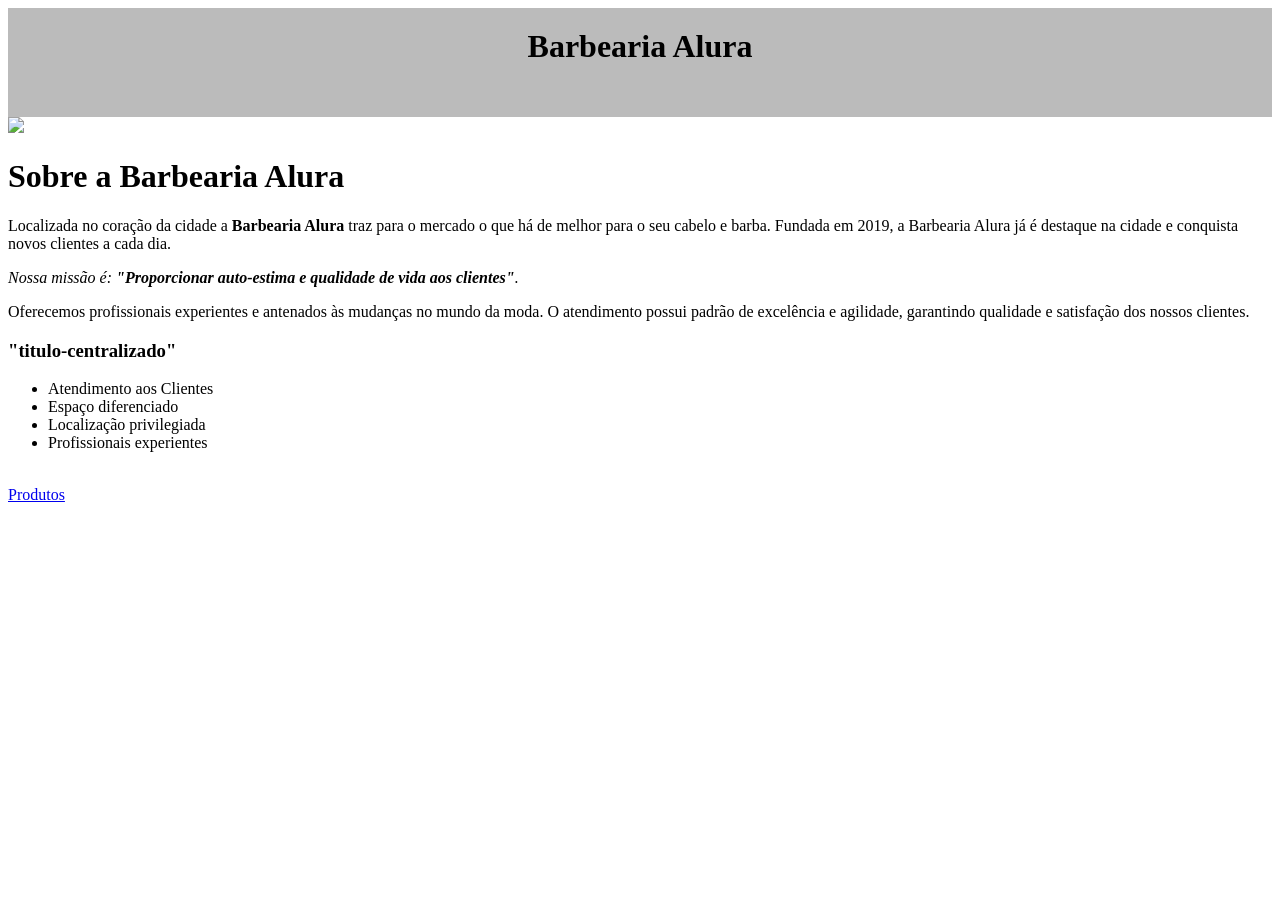
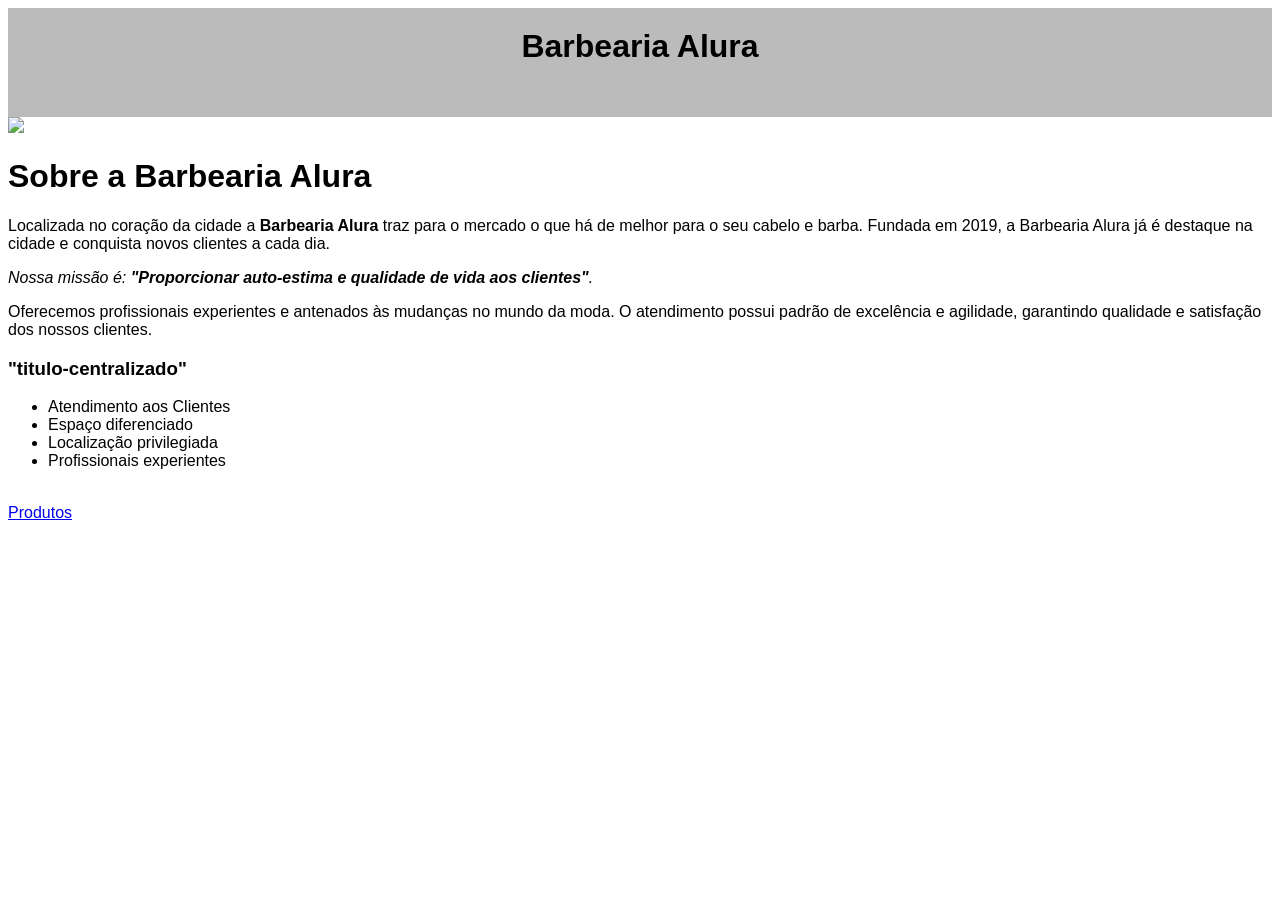

cachorroSemPerna

--- a/style.css
+++ b/style.css
@@ -1,3 +1,7 @@
+body{
+	font-family: 'Montserrat', sans-serif;
+}
+
 header {
 	background: #BBBBBB;
 	padding: 20px 0;
@@ -173,7 +177,7 @@ td, th {
 }
 
 .utnesilios {
-	width:120px
+	width:120px;
     float: left;
     margin: 0 20px 20px 0;
 }
